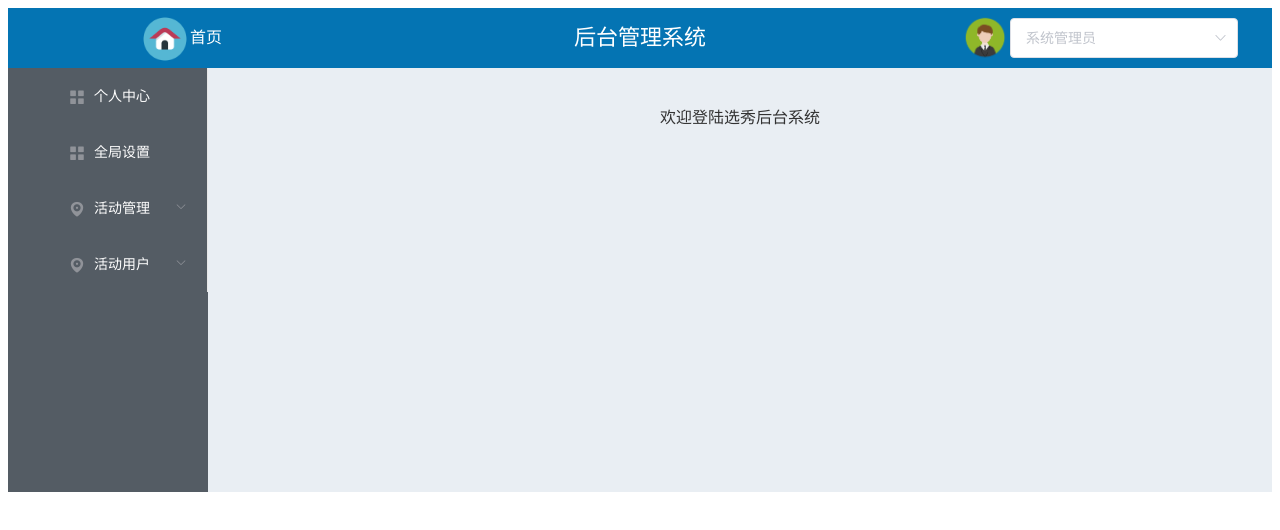
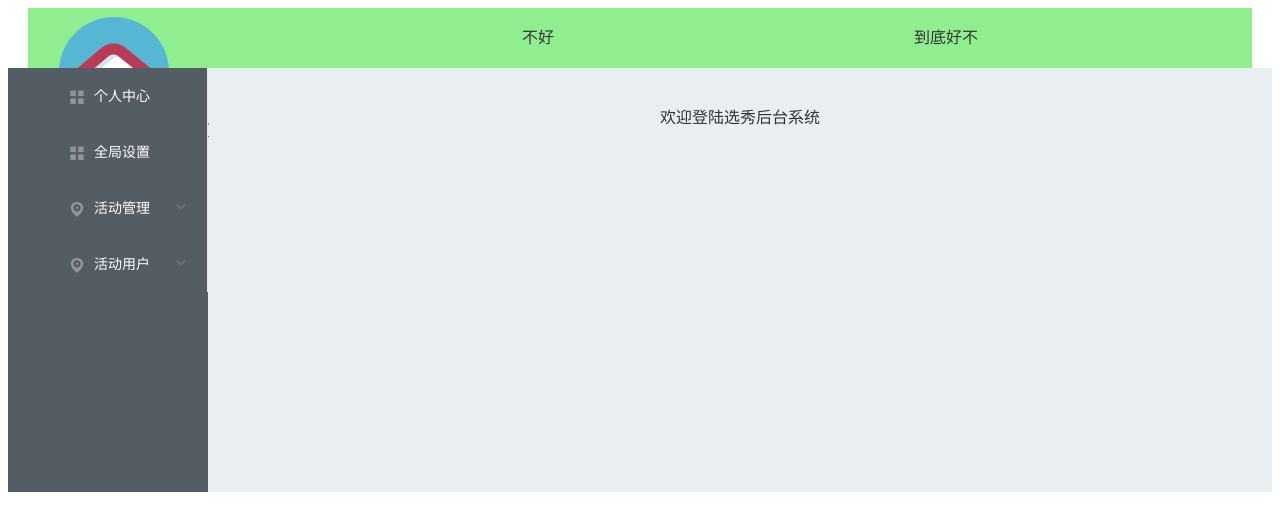
Before and after one commit to shuhh9527/windshadow, a Vue app: page /#/dashboard in a window 1280 px wide. Shown: the top 530 px of the page. Built offline with nearby package versions, Linux system fonts and the light colour scheme.

Commit message:
提交navbar的引用

```diff
--- /dev/null
+++ b/src/layout/Navbar.vue
@@ -0,0 +1,32 @@
+<!--  -->
+<template>
+  <div class="ws-navbar">
+    <el-row>
+      <el-col :span="4">
+        <div>
+          <img src="@/imgs/shouye.png" />首页
+        </div>
+      </el-col>
+      <el-col :span="12">不好</el-col>
+      <el-col :span="4">到底好不</el-col>
+    </el-row>
+  </div>
+</template>
+
+<script>
+export default {
+  name:'Navbar',
+  data () {
+    return {}
+  },
+  created () {},
+  mounted () {}
+}
+</script>
+<style>
+.ws-navbar {
+  height: 80px;
+  width: 100%;
+  background-color: lightgreen;
+}
+</style>
--- a/src/views/layout/index.vue
+++ b/src/views/layout/index.vue
@@ -1,7 +1,8 @@
 <template>
   <el-container>
     <el-header>
-      <el-row class="headerline">
+      <Navbar></Navbar>
+      <!-- <el-row class="headerline">
         <el-col :span="6">
           <div class="grid-content sy">
             <img src="@/imgs/shouye.png" />首页
@@ -23,7 +24,7 @@
             </el-select>
           </div>
         </el-col>
-      </el-row>
+      </el-row> -->
     </el-header>
     <el-container>
       <el-aside width="200px">
@@ -77,7 +78,14 @@
 <script>
 import WsMenu from "./WsMenu";
 import WsNavbar from "./WsNavbar";
+import Navbar from '@/layout/Navbar'
 export default {
+  name: "Dashboard",
+  components: {
+    WsMenu,
+    WsNavbar,
+    Navbar
+  },
   data() {
     return {
       value: "",
@@ -137,11 +145,6 @@ export default {
       ]
     };
   },
-  name: "dashboard",
-  components: {
-    WsMenu,
-    WsNavbar
-  },
   mounted() {
     this.$router.push("/dashboard");
   },
@@ -170,10 +173,13 @@ export default {
   font-size: 22px;
 }
 .el-header {
-  background-color: #0474b3;
+  width: 100%;
+  height: 100%;
   color: #333;
   text-align: center;
   line-height: 60px;
+  padding: 0px;
+  margin: 0px;
 }
 .el-aside {
   background-color:rgb(84, 92, 100);
```
